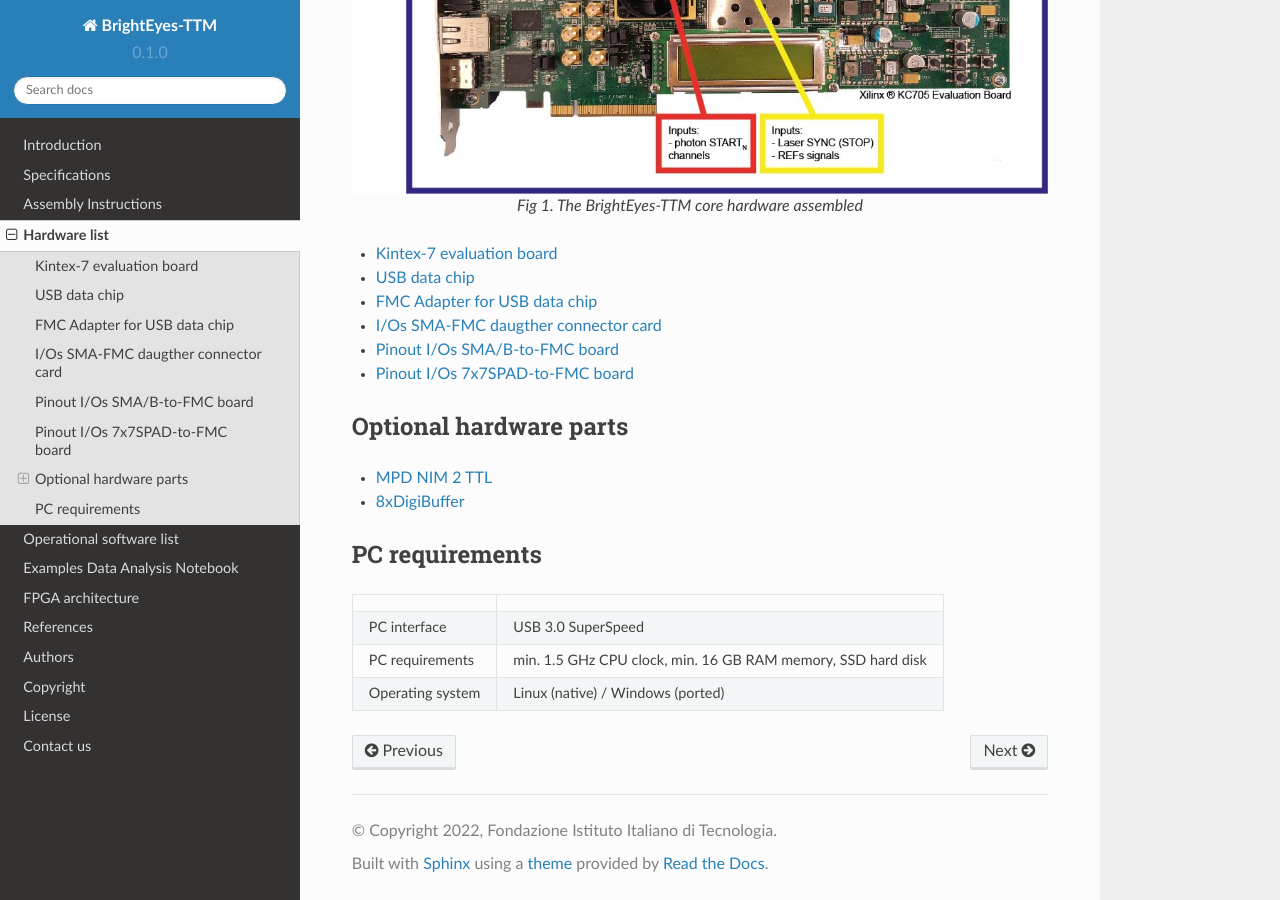
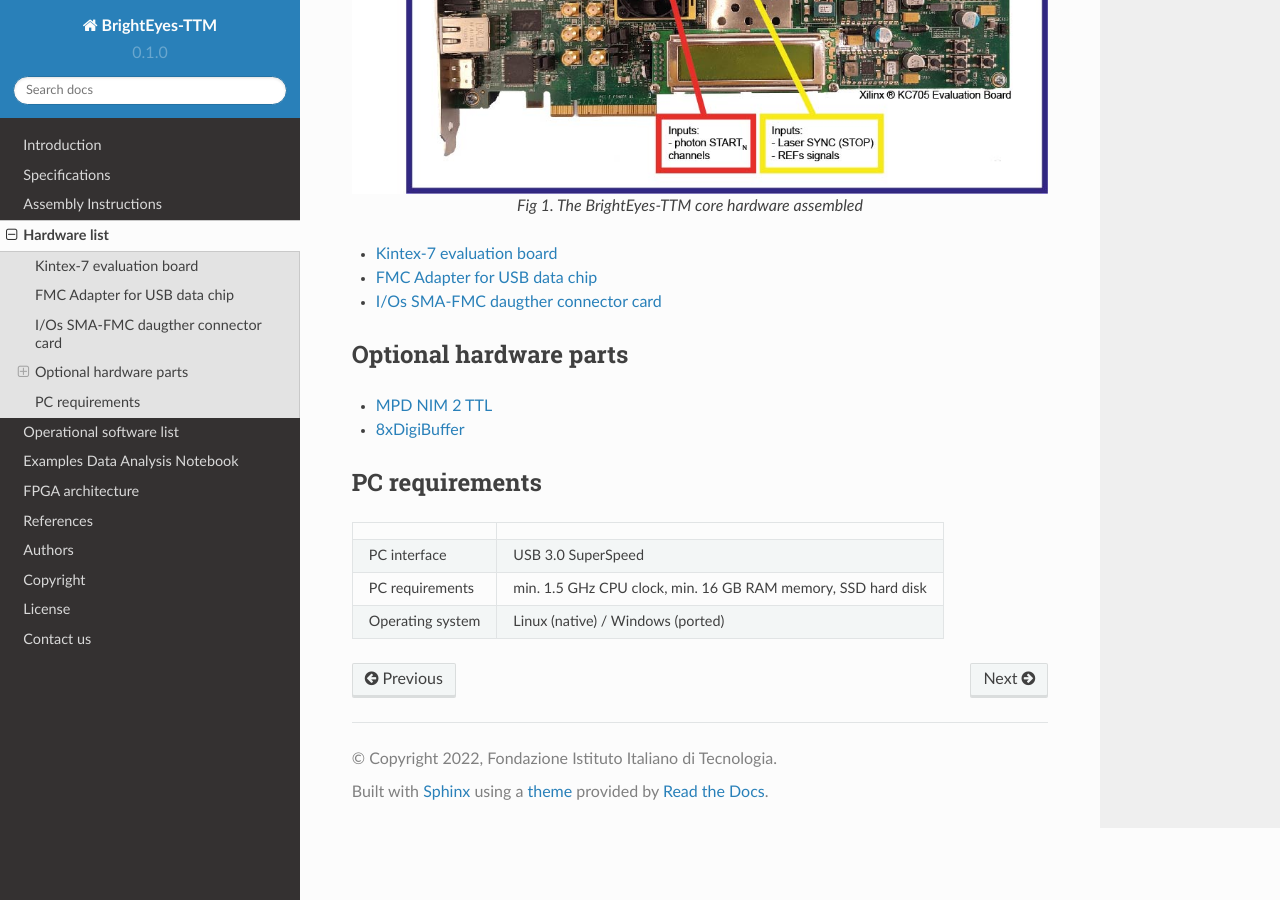
Before and after one commit to mattia-donato/BrightEyes-TTM-docs, a Sphinx documentation site: the page built from docs/source/hardware.md, in a window 1280 px wide and 900 px high, scrolled down 766 px. Built offline with Sphinx 7.4.7 and the Read the Docs theme 2.0.0, drawn with Linux system fonts in a browser that asks for light colours; part of the change alters nothing that is shown.

````diff
--- a/docs/source/hardware.md
+++ b/docs/source/hardware.md
@@ -12,11 +12,8 @@ Fig 1. The BrightEyes-TTM core hardware assembled
 
 ```{toctree}
 FPGABoard
-USB3
 FMCAdapter
 IOConnectorBoard
-pinout5x5
-pinout7x7
 ```
 
 ## Optional hardware parts
````
